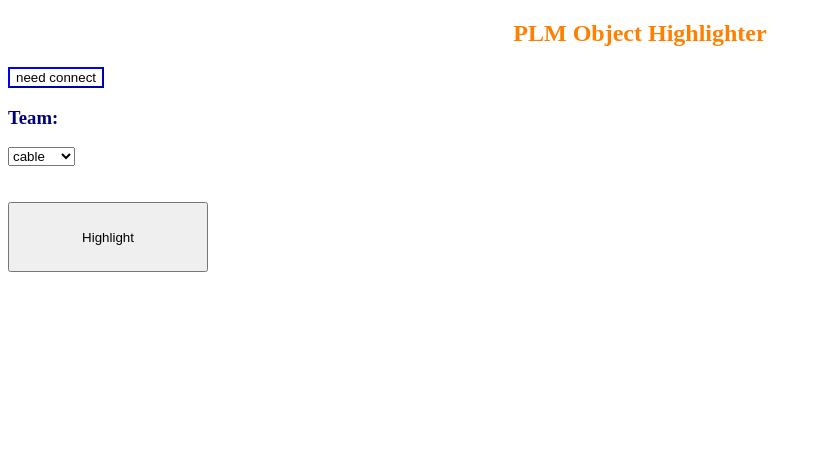
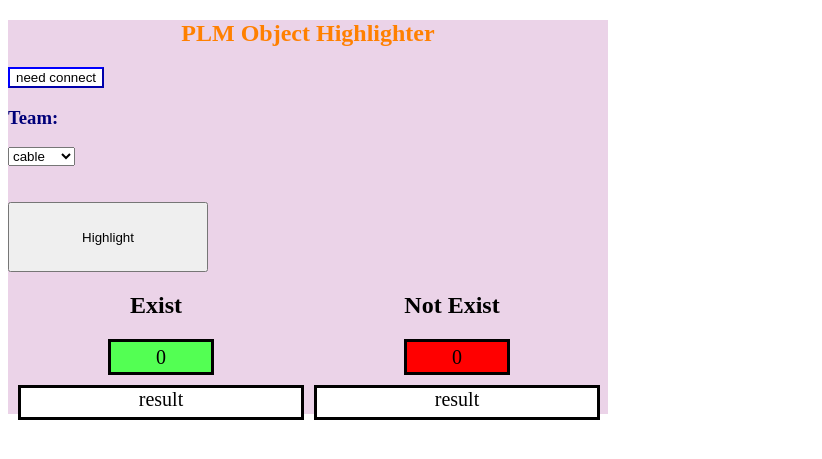
Before and after one commit to Jack-1D/PLM_object_highlighter, a Flask app: template templates/popup.html in a window 1280 px wide. Shown: the top 459 px of the page, without its empty margins (0-822 px from the left). Run offline with Flask 3, Linux system fonts and the light colour scheme; the template is opened without the code that fills it, so the values that code supplies are empty; parts of the project's set-up code (start-up, migrations or seed data) failed here and were passed over.

Commit message:
framework implementation

```diff
--- a/app.py
+++ b/app.py
@@ -1,5 +1,6 @@
 from get_excel_data import excel_to_list
 from get_ip import get_ipv4
+from checker import add_check_status
 from flask import Flask, request
 from flask_cors import CORS
 import json
@@ -11,12 +12,12 @@ app = Flask(__name__)
 CORS(app)
 @app.route("/", methods=["POST", "GET"])
 def interact():
-    cable = excel_to_list("data_sheets/Cable Library Tool 202301.xlsm", "Common parts")
+    check_list = excel_to_list("data_sheets/Cable Library Tool 202301.xlsm", "Common parts")
     if request.method == "POST":
-        print("aaa")
         bom = json.loads(list(request.form.keys())[0])["BOM"]
+        add_check_status(check_list, bom)
         print(bom)
-        return json.dumps({"connected":True})
+        return json.dumps(bom)
     return json.dumps({"connected":True})
 
 
--- a/js/popup.js
+++ b/js/popup.js
@@ -1,5 +1,9 @@
 const submit_button = document.getElementById("submit_button");
 const connect_button = document.getElementById("connect");
+const exist_text = document.getElementById("exist_text");
+const not_exist_text = document.getElementById("not_exist_text");
+const exist_itemNum = document.getElementById("exist_itemNum");
+const not_exist_itemNum = document.getElementById("not_exist_itemNum");
 
 
 var ip_address = "";
@@ -54,6 +58,20 @@ submit_button.addEventListener("click", async (e) => {
     },
         (analyze_result) => {
             console.log(analyze_result);
+            analyze_result = analyze_result[0]["result"];
+            var exist = [];
+            var not_exist = [];
+            for (var i = 0; i < analyze_result.length; i++){
+                if (analyze_result[i].status == "exist") {
+                    exist.push(analyze_result[i]["itemNumber"]);
+                } else {
+                    not_exist.push(analyze_result[i]['itemNumber']);
+                }
+            }
+            exist_text.innerText = exist.length;
+            not_exist_text.innerText = not_exist.length;
+            exist_itemNum.innerText = exist.join('\n');
+            not_exist_itemNum.innerText = not_exist.join('\n');
         });
 });
 
@@ -86,6 +104,30 @@ function analyze(ip_address) {
     })
         .then(response => response.json())
         .then(data => {
+            console.log(data);
+            for (var i = 1; i < Item.length; i++) {
+                let bom_result = data[i - 1];
+                console.log(bom_result);
+                if (Item[i].hasAttribute('style')) {
+                    if (Item[i].style.display == "none")
+                        Item[i].style.display = '';
+                }
+                if ((Item[i].hasAttribute('style') && Item[i].getElementsByTagName("tr"))) {
+                    var Item2 = Item[i];
+                    if (bom_result.status == "exist") {
+                        var cells = Item2.getElementsByTagName("td");
+                        for (var j = 0; j < cells.length; j++) {
+                            cells[j].style.backgroundColor = '#28FF28';
+                        }
+                    } else if (bom_result.status == "not_exist") {
+                        var cells = Item2.getElementsByTagName("td");
+                        for (var j = 0; j < cells.length; j++) {
+                            cells[j].style.backgroundColor = "#FF9797";
+                        }
+                    }
+                }
+            }
             return data;
-        })
+        });
+    return check_result;
 }
--- a/templates/popup.html
+++ b/templates/popup.html
@@ -2,17 +2,32 @@
 <html>
     <head>
         <meta charset="utf-8">
+        <style>
+            textarea {
+              resize: none;
+            }
+
+            body::-webkit-scrollbar {
+              display: none;
+            }
+
+            body {
+              width: 600px;
+              height: 200px;
+              overflow: visible;
+            }
+          </style>
     </head>
 
     <body>
-        <div style="background-color: white;">
+        <div style="background-color: #EBD3E8;">
             <h2 style="text-align: center;color: #FF8000;">PLM Object Highlighter</h2>
             <button id="connect"
                 style="border-color: blue;background-color: white;">need
                 connect</button>
-            <div style="clear:both;"></div>
-            <h3 style="color: #000079;">Team:</h3>
-            <form method="post">
+                <div style="clear:both;"></div>
+                <h3 style="color: #000079;">Team:</h3>
+                <form method="post">
                 <select name="team">
                     <option value="cable">cable</option>
                     <option value="thermal">thermal</option>
@@ -20,6 +35,46 @@
                 <br><br><br>
                 <input type="submit" id="submit_button" style="width: 200px;height: 70px;" value="Highlight">
             </form>
+            <div style="display: flex;flex-direction:row;position:relative;">
+                <div style="display: flex;flex-direction:column;">
+                  <div style="text-align: center;">
+                    <h2>Exist</h2>
+                </div>
+                <div style="text-align: center;margin-left: 100px;">
+                  <div id="name_result" style="width: 100px;height: 30px;border: solid #000;background-color: #53FF53;">
+                    <div id="exist_text" style="font-size: 20px;height: 30px;line-height: 30px;">
+                      0
+                    </div>
+                  </div>
+                </div>
+                <div style="margin-top: 10px;margin-left: 10px;height: 100%;">
+                    <div style="width: 280px;border: solid #000;background-color: white;height: 100%;">
+                      <div id="exist_itemNum" style="font-size: 20px;text-align: center;">
+                        result
+                      </div>
+                    </div>
+                  </div>
+                </div>
+                <div style="display: flex;flex-direction:column;">
+                  <div style="text-align: center;">
+                    <h2>Not Exist</h2>
+                  </div>
+                  <div style="text-align: center;margin-left: 100px;">
+                    <div id="bom_result" style="width: 100px;height: 30px;border: solid #000;background-color: #FF0000;">
+                      <div id="not_exist_text" style="font-size: 20px;height: 30px;line-height: 30px;">
+                        0
+                      </div>
+                    </div>
+                  </div>
+                  <div style="margin-top: 10px;margin-left: 10px;height: 100%;">
+                    <div style="width: 280px;border: solid #000;background-color: white;height: 100%;">
+                      <div id="not_exist_itemNum" style="font-size: 20px;text-align: center;">
+                        result
+                      </div>
+                    </div>
+                  </div>
+                </div>
+              </div>
         </div>
         <script src="/js/popup.js"></script>
     </body>
```
Also changed, not shown: checker.py (added, +11 -0 lines).
